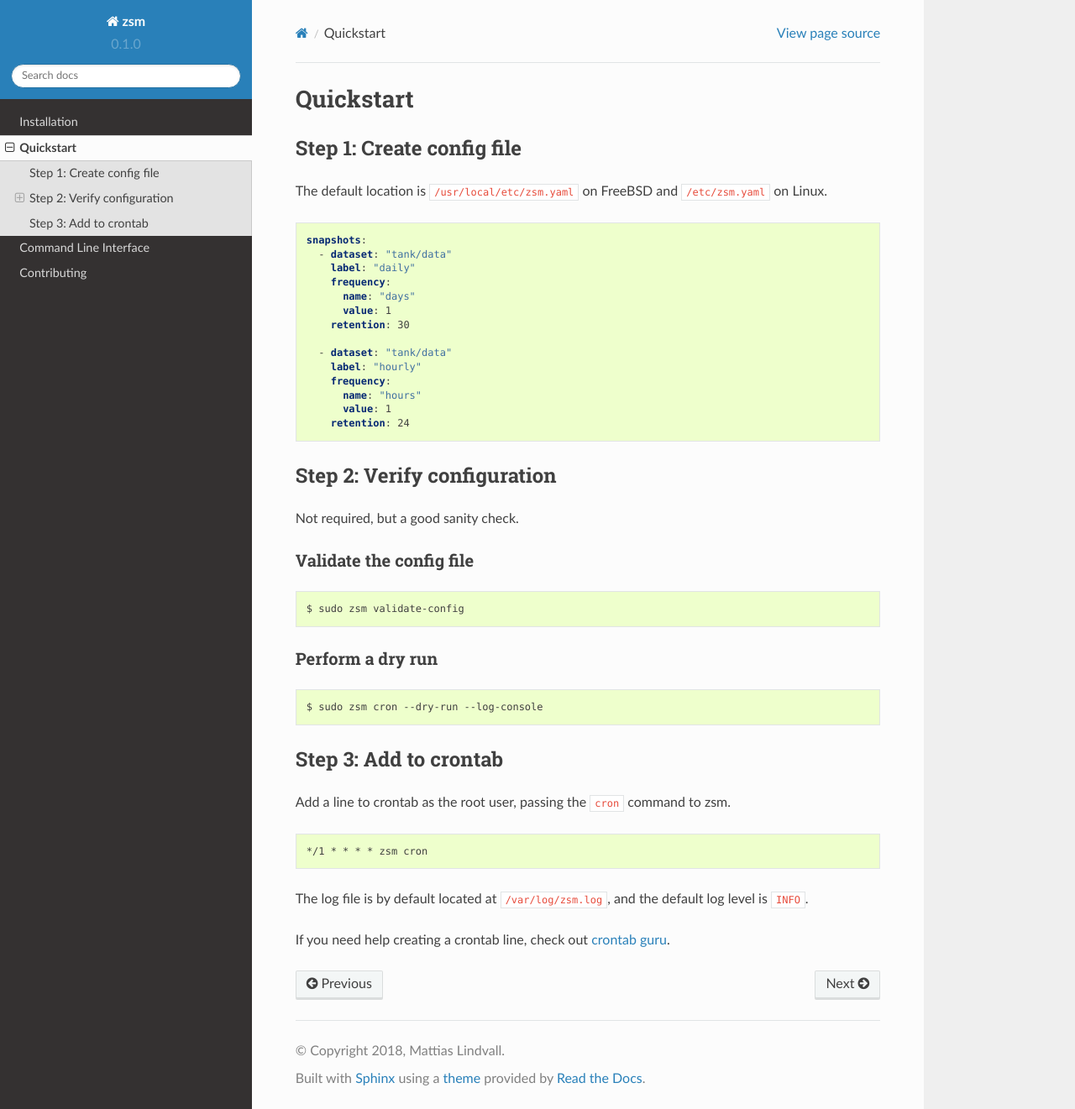
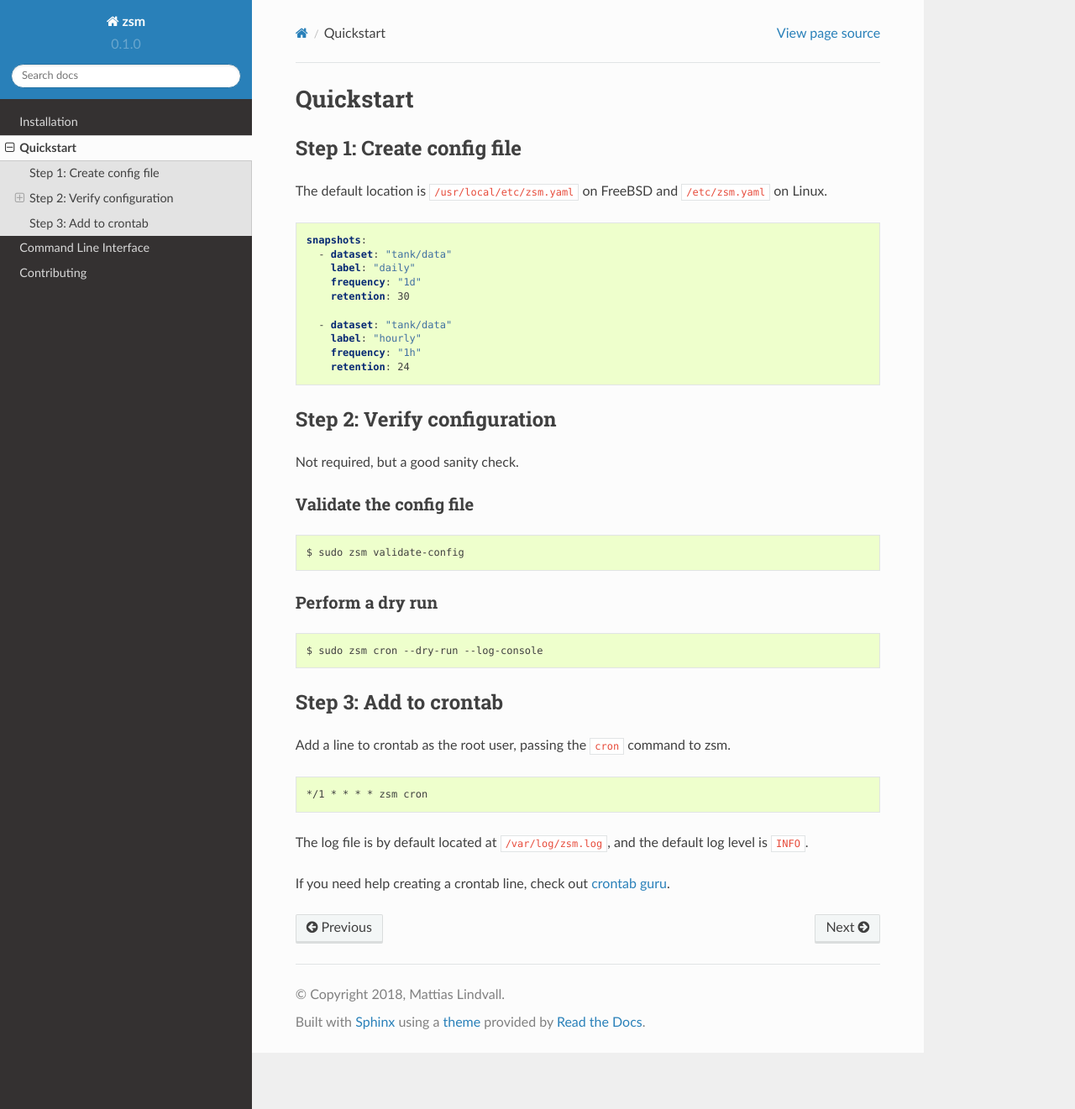
Before and after one commit to thnee/zsm, a Sphinx documentation site: the page built from docs/quickstart.rst, in a window 1280 px wide and 1321 px high. Shown: the whole window at 84% size. Built offline with Sphinx 7.4.7 and the Read the Docs theme 2.0.0, drawn with Linux system fonts in a browser that asks for light colours.

Commit message:
update frequency field to new values in sample config in docs

```diff
--- a/docs/quickstart.rst
+++ b/docs/quickstart.rst
@@ -14,16 +14,12 @@ The default location is
     snapshots:
       - dataset: "tank/data"
         label: "daily"
-        frequency:
-          name: "days"
-          value: 1
+        frequency: "1d"
         retention: 30
 
       - dataset: "tank/data"
         label: "hourly"
-        frequency:
-          name: "hours"
-          value: 1
+        frequency: "1h"
         retention: 24
 
 Step 2: Verify configuration
```
